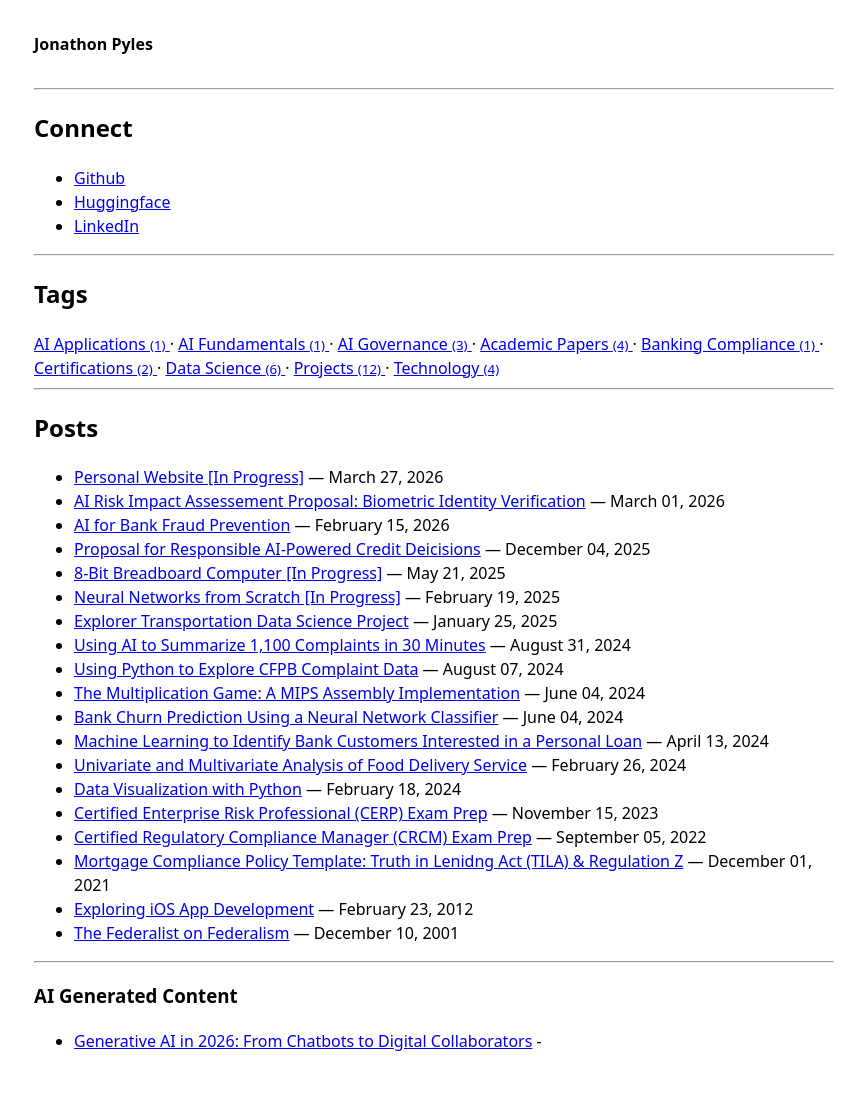
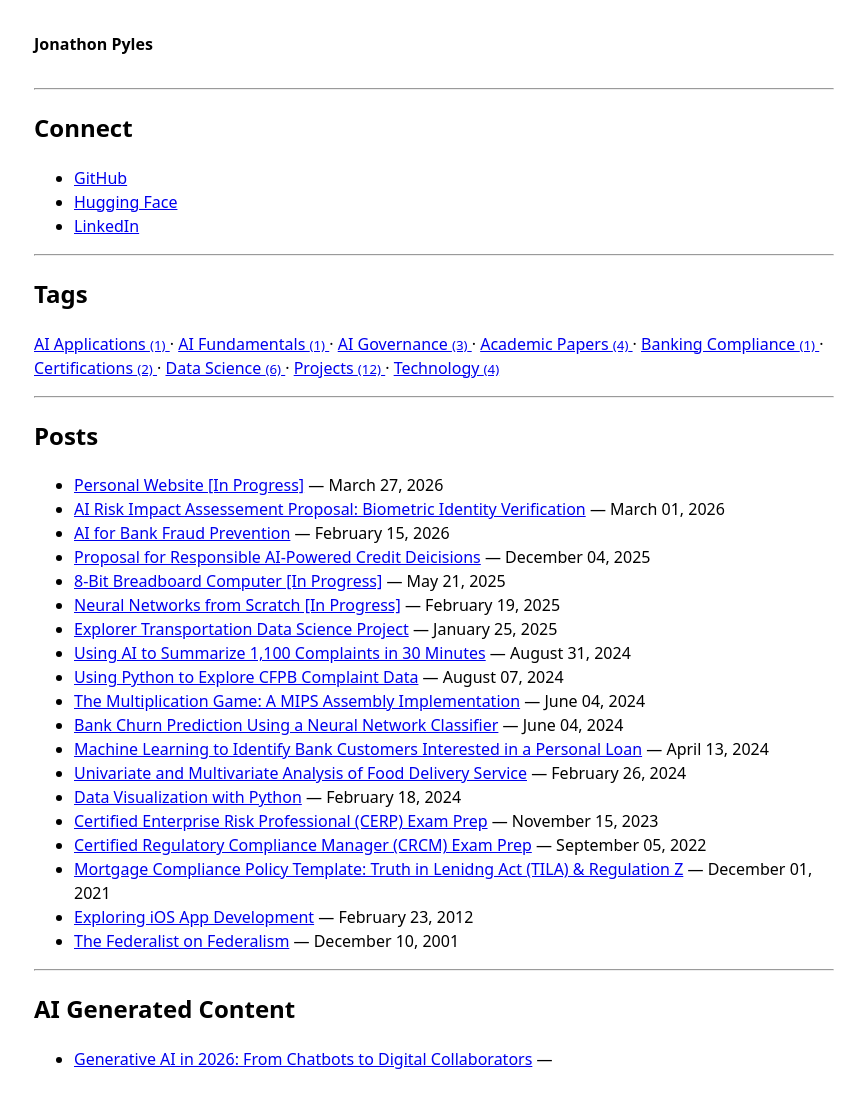
Before and after one commit to JNPyles/JNPyles.github.io, a Jekyll site: the page built from index.html, in a window 1280 px wide. Shown: the whole page, without its empty margins (206-1071 px from the left). Built offline with Jekyll 4.4.1, drawn with Linux system fonts in a browser that asks for light colours; nearby versions of some CDN libraries.

Commit message:
Update index.html

```diff
--- a/index.html
+++ b/index.html
@@ -3,27 +3,28 @@
 title: Home
 ---
 
-{% assign current_year = "" %}
 {% assign sorted_tags = site.tags | sort %}
 
 <h2>Connect</h2>
 <ul>
-			<li><a href="https://github.com/JNPyles" target="_blank" aria-label="GitHub">Github</a></li>
-			<li><a href="https://huggingface.co/JNPyles" target="_blank" aria-label="Hugging Face">Huggingface</a></li>
-			<li><a href="https://www.linkedin.com/in/jonathonpyles/" target="_blank" aria-label="LinkedIn">LinkedIn</a></li>
+  <li><a href="https://github.com/JNPyles">GitHub</a></li>
+  <li><a href="https://huggingface.co/JNPyles">Hugging Face</a></li>
+  <li><a href="https://www.linkedin.com/in/jonathonpyles/">LinkedIn</a></li>
 </ul>
+
 <hr>
 
 <h2>Tags</h2>
+<p>
   {% for tag in sorted_tags %}
     <a href="/tags/#{{ tag[0] | slugify }}">
      {{ tag[0] }} <small>({{ tag[1].size }})</small>
     </a>{% unless forloop.last %} &middot; {% endunless %}
   {% endfor %}
+</p>
 
 <hr>
 
-<main>
 <h2>Posts</h2>
 <ul>
   {% for item in site.posts %}
@@ -35,13 +36,12 @@
 
 {% if site.ai_generated %}
   <hr>
-    <h3>AI Generated Content</h3>
+  <h2>AI Generated Content</h2>
   <ul>
     {% for content in site.ai_generated %}
       <li>
-          <a href="{{ content.url }}">{{ content.title }}</a> - {{ content.client }}
+        <a href="{{ content.url }}">{{ content.title }}</a> — {{ content.client }}
       </li>
     {% endfor %}
   </ul>
 {% endif %}
-</main>
```
Lines whose indentation alone changed are shown as unchanged.
